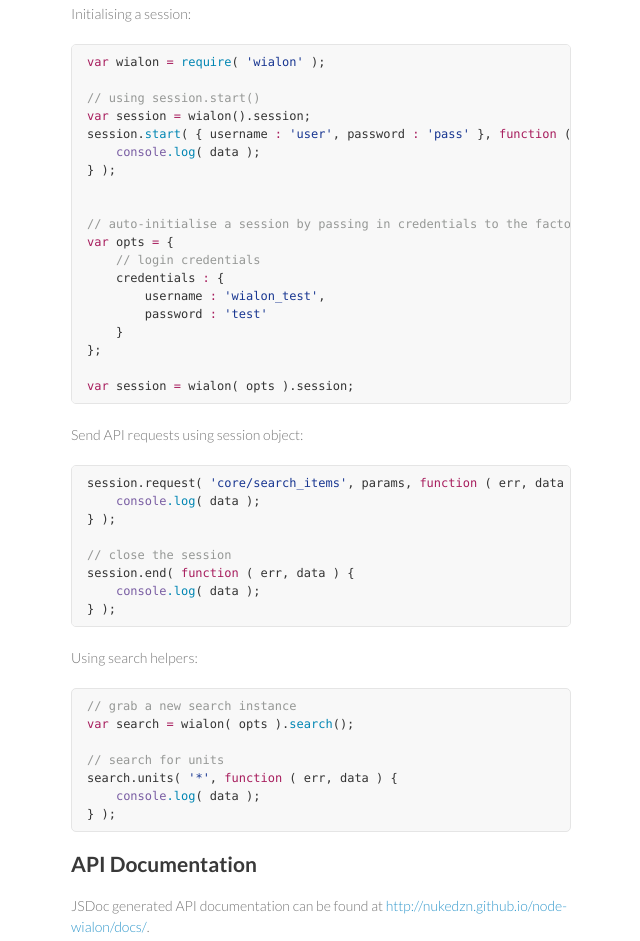
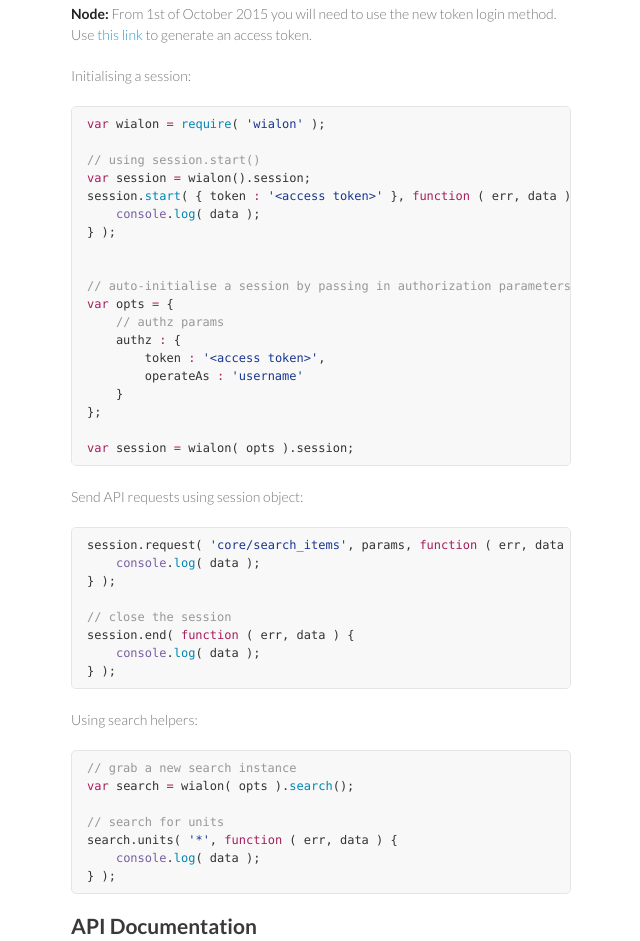
Before and after one commit to nukedzn/node-wialon, a plain HTML site: page index.html in a window 1280 px wide. Shown: the part 1834-2775 px from the top of the page, without its empty margins (499-1139 px from the left). Drawn offline with Linux system fonts and the light colour scheme.

Commit message:
Create gh-pages branch via GitHub

```diff
--- a/index.html
+++ b/index.html
@@ -42,28 +42,31 @@
 <h2>
 <a id="installation" class="anchor" href="#installation" aria-hidden="true"><span class="octicon octicon-link"></span></a>Installation</h2>
 
-<div class="highlight highlight-sh"><pre>$ npm install --save wialon</pre></div>
+<div class="highlight highlight-source-shell"><pre>$ npm install --save wialon</pre></div>
 
 <h2>
 <a id="usage" class="anchor" href="#usage" aria-hidden="true"><span class="octicon octicon-link"></span></a>Usage</h2>
 
+<p><strong>Node:</strong> From 1st of October 2015 you will need to use the new token login method. Use <a href="https://hosting.wialon.com/login.html?client_id=node-wialon&amp;access_type=0xfff&amp;activation_time=0&amp;duration=0&amp;lang=en&amp;flags=0x1">this link</a>
+to generate an access token.</p>
+
 <p>Initialising a session:</p>
 
-<div class="highlight highlight-js"><pre><span class="pl-k">var</span> wialon <span class="pl-k">=</span> <span class="pl-c1">require</span>( <span class="pl-s"><span class="pl-pds">'</span>wialon<span class="pl-pds">'</span></span> );
+<div class="highlight highlight-source-js"><pre><span class="pl-k">var</span> wialon <span class="pl-k">=</span> <span class="pl-c1">require</span>( <span class="pl-s"><span class="pl-pds">'</span>wialon<span class="pl-pds">'</span></span> );
 
 <span class="pl-c">// using session.start()</span>
 <span class="pl-k">var</span> session <span class="pl-k">=</span> wialon().session;
-session.<span class="pl-c1">start</span>( { username <span class="pl-k">:</span> <span class="pl-s"><span class="pl-pds">'</span>user<span class="pl-pds">'</span></span>, password <span class="pl-k">:</span> <span class="pl-s"><span class="pl-pds">'</span>pass<span class="pl-pds">'</span></span> }, <span class="pl-k">function</span> ( <span class="pl-smi">err</span>, <span class="pl-smi">data</span> ) {
-    <span class="pl-en">console</span><span class="pl-c1">.log</span>( data );
+session.<span class="pl-c1">start</span>( { token <span class="pl-k">:</span> <span class="pl-s"><span class="pl-pds">'</span>&lt;access token&gt;<span class="pl-pds">'</span></span> }, <span class="pl-k">function</span> ( <span class="pl-smi">err</span>, <span class="pl-smi">data</span> ) {
+    <span class="pl-en">console</span>.<span class="pl-c1">log</span>( data );
 } );
 
 
-<span class="pl-c">// auto-initialise a session by passing in credentials to the factory method</span>
+<span class="pl-c">// auto-initialise a session by passing in authorization parameters to the factory method</span>
 <span class="pl-k">var</span> opts <span class="pl-k">=</span> {
-    <span class="pl-c">// login credentials</span>
-    credentials <span class="pl-k">:</span> {
-        username <span class="pl-k">:</span> <span class="pl-s"><span class="pl-pds">'</span>wialon_test<span class="pl-pds">'</span></span>,
-        password <span class="pl-k">:</span> <span class="pl-s"><span class="pl-pds">'</span>test<span class="pl-pds">'</span></span>
+    <span class="pl-c">// authz params</span>
+    authz <span class="pl-k">:</span> {
+        token <span class="pl-k">:</span> <span class="pl-s"><span class="pl-pds">'</span>&lt;access token&gt;<span class="pl-pds">'</span></span>,
+        operateAs <span class="pl-k">:</span> <span class="pl-s"><span class="pl-pds">'</span>username<span class="pl-pds">'</span></span>
     }
 };
 
@@ -71,23 +74,23 @@ session.<span class="pl-c1">start</span>( { username <span class="pl-k">:</span>
 
 <p>Send API requests using session object:</p>
 
-<div class="highlight highlight-js"><pre>session.request( <span class="pl-s"><span class="pl-pds">'</span>core/search_items<span class="pl-pds">'</span></span>, params, <span class="pl-k">function</span> ( <span class="pl-smi">err</span>, <span class="pl-smi">data</span> ) {
-    <span class="pl-en">console</span><span class="pl-c1">.log</span>( data );
+<div class="highlight highlight-source-js"><pre>session.request( <span class="pl-s"><span class="pl-pds">'</span>core/search_items<span class="pl-pds">'</span></span>, params, <span class="pl-k">function</span> ( <span class="pl-smi">err</span>, <span class="pl-smi">data</span> ) {
+    <span class="pl-en">console</span>.<span class="pl-c1">log</span>( data );
 } );
 
 <span class="pl-c">// close the session</span>
 session.end( <span class="pl-k">function</span> ( <span class="pl-smi">err</span>, <span class="pl-smi">data</span> ) {
-    <span class="pl-en">console</span><span class="pl-c1">.log</span>( data );
+    <span class="pl-en">console</span>.<span class="pl-c1">log</span>( data );
 } );</pre></div>
 
 <p>Using search helpers:</p>
 
-<div class="highlight highlight-js"><pre><span class="pl-c">// grab a new search instance</span>
+<div class="highlight highlight-source-js"><pre><span class="pl-c">// grab a new search instance</span>
 <span class="pl-k">var</span> search <span class="pl-k">=</span> wialon( opts ).<span class="pl-c1">search</span>();
 
 <span class="pl-c">// search for units</span>
 search.units( <span class="pl-s"><span class="pl-pds">'</span>*<span class="pl-pds">'</span></span>, <span class="pl-k">function</span> ( <span class="pl-smi">err</span>, <span class="pl-smi">data</span> ) {
-    <span class="pl-en">console</span><span class="pl-c1">.log</span>( data );
+    <span class="pl-en">console</span>.<span class="pl-c1">log</span>( data );
 } );</pre></div>
 
 <h2>
```
Also changed, not shown: params.json (+1 -1 lines).
